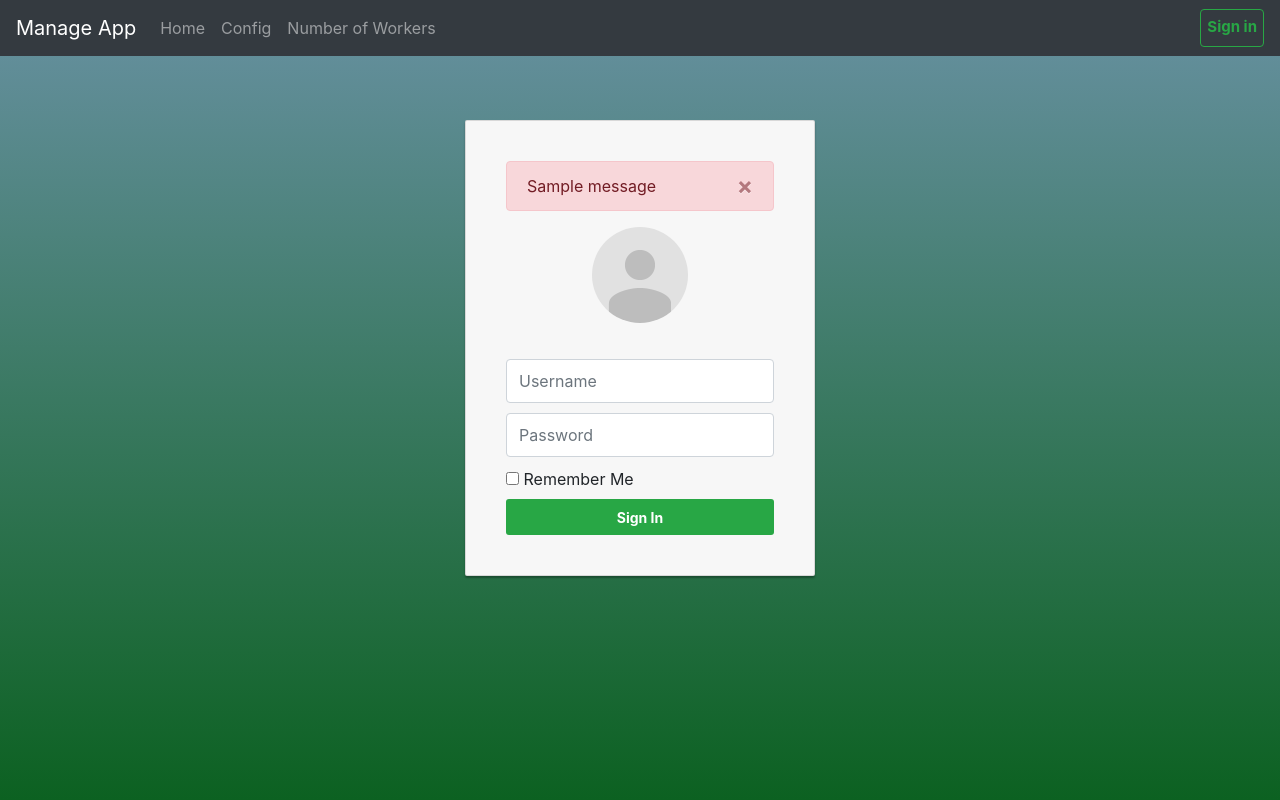
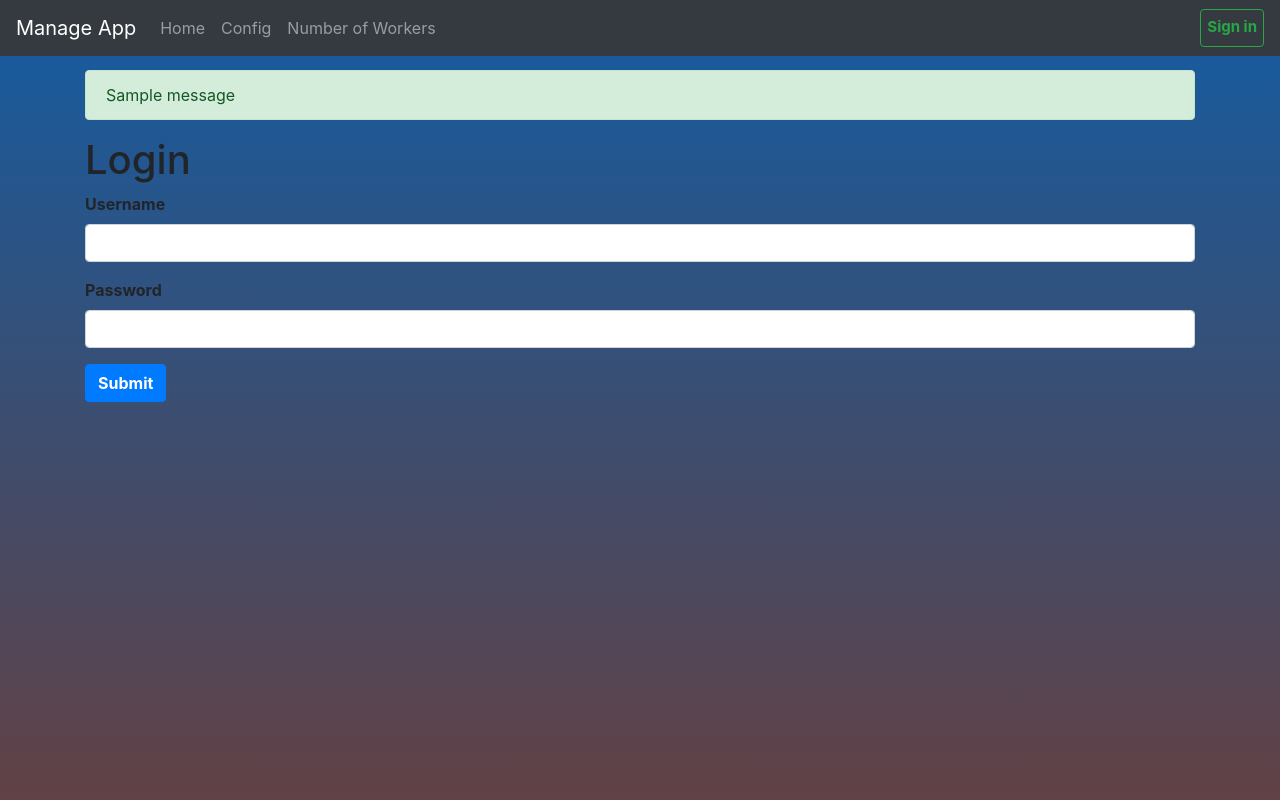
Before and after one commit to qzhseu/ECE1779-Work-Load-Management-Web-Application, a Flask app: page /login in a window 1280 px wide. Run offline with Flask 2, Linux system fonts and the light colour scheme; tables that the repository leaves empty hold one stand-in row (values such as "Sample post"); one stand-in notice (Sample message) is shown; some libraries are stand-ins or nearby versions.

Commit message:
modify xml

```diff
--- a/manage-app/run.py
+++ b/manage-app/run.py
@@ -1,3 +1,3 @@
 from website import app
 
-app.run('0.0.0.0', port=5005, debug=False)
+app.run('0.0.0.0', port=5000, debug=False)
--- a/manage-app/website/forms.py
+++ b/manage-app/website/forms.py
@@ -9,7 +9,11 @@ class ConfigForm(FlaskForm):
     submit = SubmitField('Submit')
 
 class LoginForm(FlaskForm):
-    username = StringField('Username', validators=[validators.DataRequired()])
-    password = PasswordField('Password', validators=[validators.DataRequired()])
-    remember_me = BooleanField('Remember Me')
-    submit = SubmitField('Sign In')
+    username = StringField('Username', [
+        validators.DataRequired(message="Plese input your username"),
+        validators.Length(min=1, max=25),
+    ])
+    password = PasswordField('Password', [
+        validators.DataRequired(),
+        validators.Length(min=6, max=255),
+    ])
--- a/manage-app/website/login.py
+++ b/manage-app/website/login.py
@@ -1,30 +1,25 @@
-from flask import render_template, request, flash, redirect, url_for, session
 from website import app
-from website import forms
-import traceback
+from flask import render_template, flash, redirect, url_for, session, logging, request, send_from_directory
+from flask_login import current_user, login_user, login_required, logout_user
+from website.forms import LoginForm
 
-@app.route('/login', methods=['GET', 'POST'])
+@app.route('/login',methods=['GET','POST'])
 def login():
-    try:
-        if 'user' in session:
-            logout()
-
-        form = forms.LoginForm()
-        if form.validate_on_submit():
-            username = form.username.data
-            password = form.password.data
-
+    if 'user' in session:
+        logout()
+    form = LoginForm()
+    if form.validate_on_submit:
+        #Get formfield
+        username=form.username.data
+        password=form.password.data
+        if username and password is not None:
             if username != 'admin' or password != 'admin':
-                flash("Username or Password does not exist")
+                flash("Your password is worng, please try again", 'danger')
             else:
-                session['user']='admin'
+                session['user'] = 'admin'
                 return redirect(url_for('home'))
 
-        return render_template('login.html', form=form)
-
-    except Exception as e:
-        traceback.print_tb(e.__traceback__)
-        return render_template('error.html', msg='something goes wrong~')
+    return render_template('login.html', form=form)
 
 @app.route('/logout')
 def logout():
--- a/manage-app/website/static/css/login.css
+++ b/manage-app/website/static/css/login.css
@@ -7,7 +7,7 @@
 body, html {
     height: 100%;
     background-repeat: no-repeat;
-    background-image: linear-gradient(rgb(104, 145, 162), rgb(12, 97, 33));
+    background-image: linear-gradient(rgb(20, 92, 162), rgb(97, 65, 68));
 }
 
 .card-container.card {
@@ -139,5 +139,5 @@ body, html {
 .forgot-password:hover,
 .forgot-password:active,
 .forgot-password:focus{
-    color: rgb(12, 97, 33);
+    color: rgb(34, 47, 97);
 }
--- a/manage-app/website/templates/base.html
+++ b/manage-app/website/templates/base.html
@@ -50,6 +50,7 @@
 </nav>
 
 <div class="container">
+ {% include 'includes/_messages.html' %}
     {% block content %}{% endblock %}
 </div>
 
--- a/manage-app/website/templates/home.html
+++ b/manage-app/website/templates/home.html
@@ -8,16 +8,16 @@
 
 {% block content %}
 <div class="card">
-    <div class="card-header">
+    <div class="card-header alert alert-success">
         Worker Pool
     </div>
     <div class="card-body">
         <a href="http://ece1779elb-application-1848708795.us-east-1.elb.amazonaws.com/" target="_blank">Link to user-app:http://ece1779elb-application-1848708795.us-east-1.elb.amazonaws.com</a>
         <br><br>
         <div id="msg"></div>
-        <button class="btn btn-primary" id="show_btn">Show</button>
         <button class="btn btn-success" id="add_btn">Add</button>
         <button class="btn btn-danger" id="delete_btn">Delete</button>
+        <button class="btn btn-primary" id="show_btn">Show</button>
         <button class="btn btn-secondary right" id="refresh_btn">Refresh</button>
         <br><br>
         <table id="workers_table" class="display">
--- /dev/null
+++ b/manage-app/website/templates/includes/_messages.html
@@ -0,0 +1,15 @@
+{% with messages = get_flashed_messages(with_categories=true) %}
+  {% if messages %}
+    {% for category, message in messages %}
+       <div class="alert alert-{{ category }}">{{ message }}</div>
+    {% endfor %}
+  {% endif %}
+{% endwith %}
+
+{% if error %}
+   <div class="alert alert-danger">{{error}}</div>
+{% endif %}
+
+{% if msg %}
+   <div class="alert alert-Success">{{msg}}</div>
+{% endif %}
--- a/manage-app/website/templates/login.html
+++ b/manage-app/website/templates/login.html
@@ -6,27 +6,26 @@
 {% endblock %}
 
 {% block content %}
-<div class="container">
-        <div class="card card-container">
-            {% with messages = get_flashed_messages() %}
-              {% if messages %}
-                {% for message in messages %}
-                    <div class="alert alert-danger alert-dismissible" role="alert">
-                      <button type="button" class="close" data-dismiss="alert" aria-label="Close"><span aria-hidden="true">&times;</span></button>
-                      {{ message }}
-                  </div>
-                {% endfor %}
-              {% endif %}
-            {% endwith %}
-            <img id="profile-img" class="profile-img-card" src="static/img/avatar_2x.png" />
-            <p id="profile-name" class="profile-name-card"></p>
-            <form class="form-signin" action="{{ url_for('login') }}" method="post">
-                {{ form.hidden_tag() }}
-                {{ form.username(class="form-control", placeholder="Username", min="5") }}
-                {{ form.password(class="form-control", placeholder="Password") }}
-                {{ form.remember_me() }} {{ form.remember_me.label }}
-                {{ form.submit(class="btn btn-lg btn-success btn-block btn-signin") }}
-            </form><!-- /form -->
-        </div><!-- /card-container -->
-    </div><!-- /container -->
+      <h1>Login</h1>
+      <form method="POST"
+            action="">
+          <div class="form-group">
+              <!--form.hidden_tag() }} CSRF-->
+              <b><label>Username</label></b>
+              <input type="text"
+                     name="username"
+                     class="form-control"
+                     value={{request.form.username}}>
+          </div>
+          <div class="form-group">
+               <b><label>Password</label></b>
+              <!--password-->
+               <input type="password"
+                      name="password"
+                      class="form-control"
+                      value={{request.form.password}}>
+          </div>
+          <button type="submit" class="btn btn-primary">Submit</button>
+      </form>
+
 {% endblock %}
```
Also changed, not shown: manage-app/website/templates/includes/_formhelpers.html (added, +8 -0 lines), manage-app/website/static/img/loading.gif, manage-app/website/static/img/user-outline.svg.
